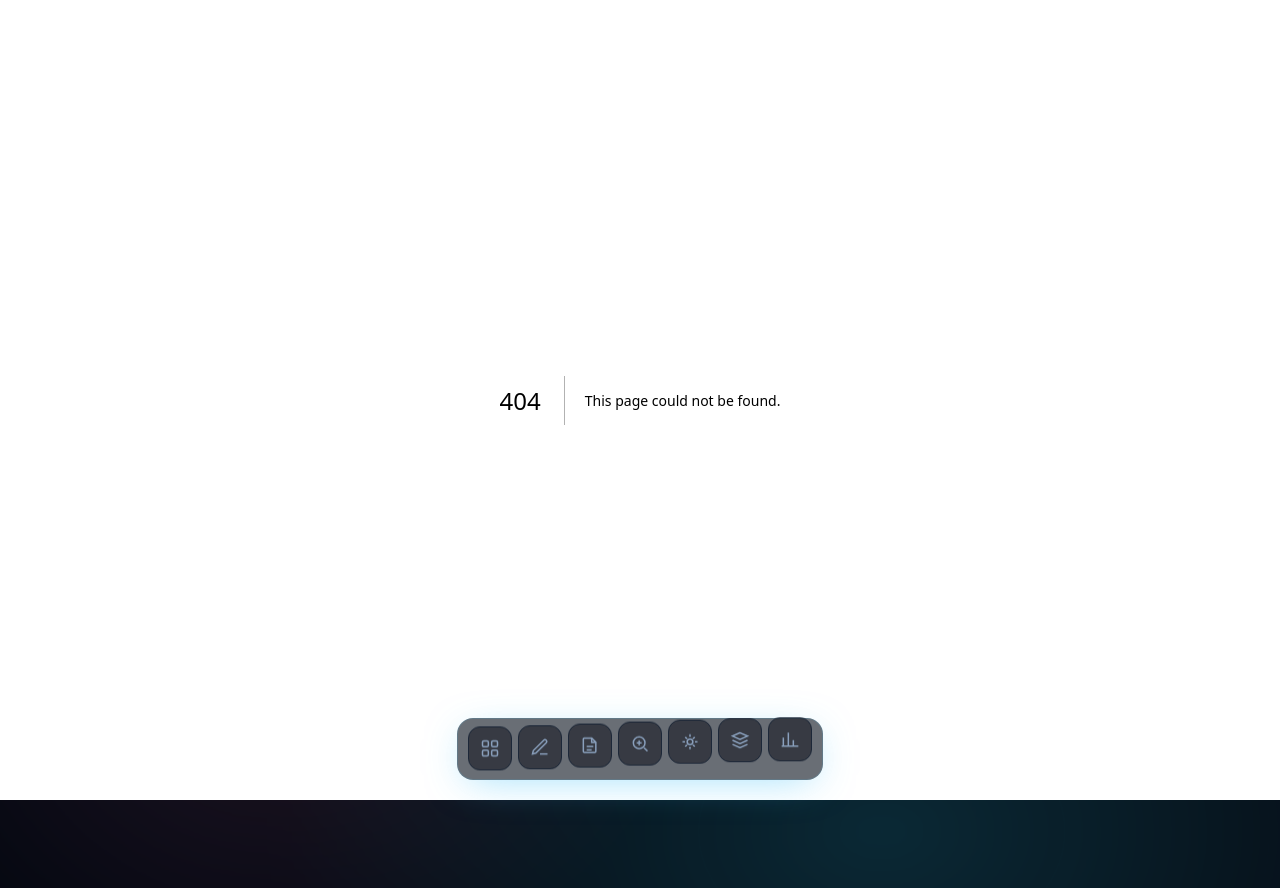
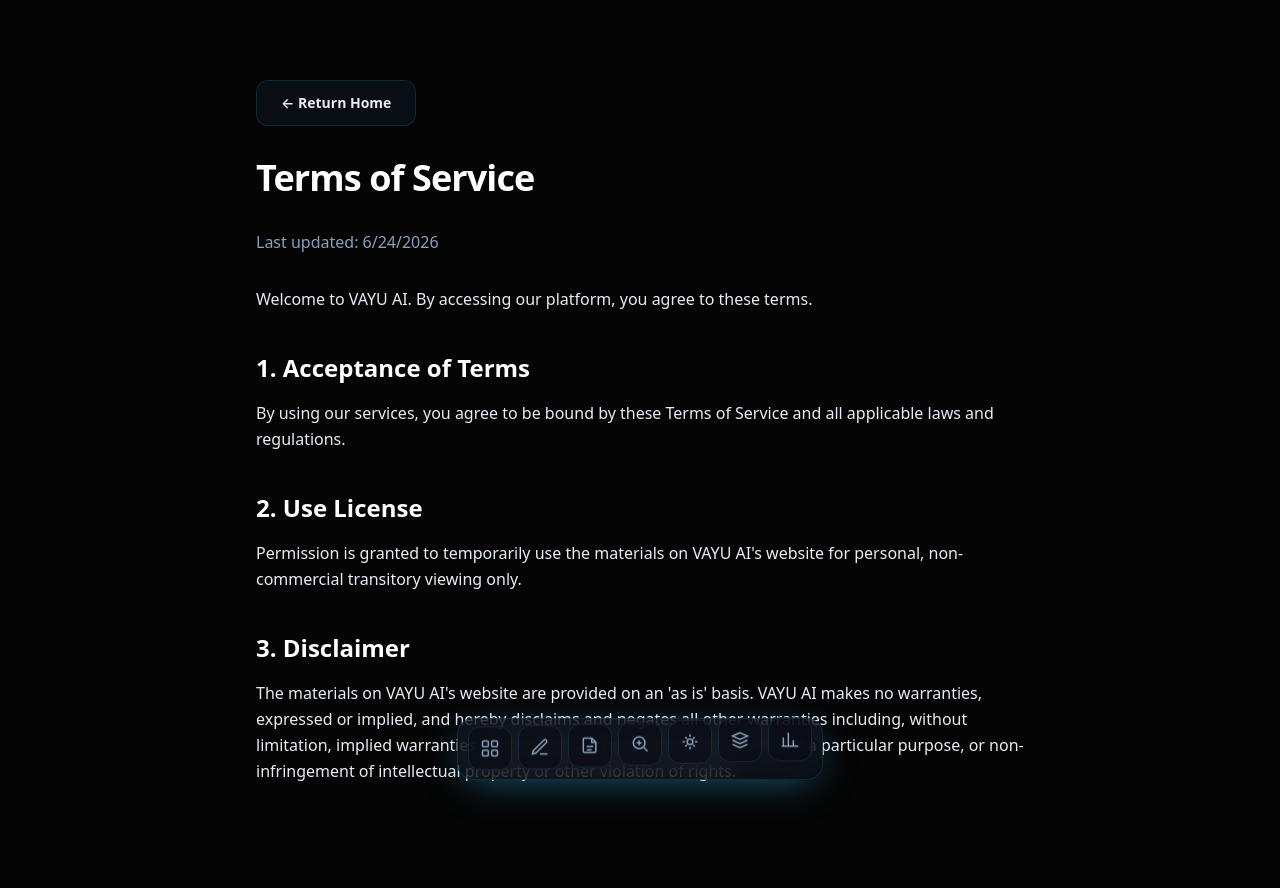
Before and after one commit to blazingarrows1525/vayu-ai, a Next.js app in the folder apps/web/: page /terms in a window 1280 px wide. Before the commit this address had no page. Before the commit the page ends 800 px from the top, so only its background shows below. Built offline with nearby package versions, Linux system fonts and the light colour scheme.

Commit message:
feat: Add Terms of Service and Privacy Policy pages

```diff
--- /dev/null
+++ b/apps/web/app/privacy/page.tsx
@@ -0,0 +1,39 @@
+import { GlowButton } from "@/components/landing/glow-button";
+import Link from "next/link";
+
+export default function PrivacyPage() {
+  return (
+    <main className="min-h-screen bg-[#050505] text-white py-20 px-6">
+      <div className="max-w-3xl mx-auto">
+        <div className="mb-8 inline-block">
+          <GlowButton href="/" variant="ghost" className="px-4 py-2">
+            ← Return Home
+          </GlowButton>
+        </div>
+        <h1 className="text-4xl font-bold mb-8 tracking-tight">Privacy Policy</h1>
+        <div className="prose prose-invert prose-vayu max-w-none">
+          <p className="text-vayu-muted mb-8">Last updated: {new Date().toLocaleDateString()}</p>
+
+          <p className="mb-6 leading-relaxed text-vayu-fg">
+            Your privacy is important to us. It is VAYU AI's policy to respect your privacy regarding any information we may collect from you across our website.
+          </p>
+
+          <h2 className="text-2xl font-semibold mt-10 mb-4 text-white">1. Information We Collect</h2>
+          <p className="mb-6 leading-relaxed text-vayu-fg">
+            We only ask for personal information when we truly need it to provide a service to you. We collect it by fair and lawful means, with your knowledge and consent. We also let you know why we're collecting it and how it will be used.
+          </p>
+
+          <h2 className="text-2xl font-semibold mt-10 mb-4 text-white">2. How We Use Information</h2>
+          <p className="mb-6 leading-relaxed text-vayu-fg">
+            We use the information we collect to provide, maintain, and improve our services, as well as to communicate with you and personalize your experience.
+          </p>
+
+          <h2 className="text-2xl font-semibold mt-10 mb-4 text-white">3. Data Security</h2>
+          <p className="mb-6 leading-relaxed text-vayu-fg">
+            We protect the personal information we store within commercially acceptable means to prevent loss and theft, as well as unauthorized access, disclosure, copying, use or modification.
+          </p>
+        </div>
+      </div>
+    </main>
+  );
+}
--- /dev/null
+++ b/apps/web/app/terms/page.tsx
@@ -0,0 +1,39 @@
+import { GlowButton } from "@/components/landing/glow-button";
+import Link from "next/link";
+
+export default function TermsPage() {
+  return (
+    <main className="min-h-screen bg-[#050505] text-white py-20 px-6">
+      <div className="max-w-3xl mx-auto">
+        <div className="mb-8 inline-block">
+          <GlowButton href="/" variant="ghost" className="px-4 py-2">
+            ← Return Home
+          </GlowButton>
+        </div>
+        <h1 className="text-4xl font-bold mb-8 tracking-tight">Terms of Service</h1>
+        <div className="prose prose-invert prose-vayu max-w-none">
+          <p className="text-vayu-muted mb-8">Last updated: {new Date().toLocaleDateString()}</p>
+
+          <p className="mb-6 leading-relaxed text-vayu-fg">
+            Welcome to VAYU AI. By accessing our platform, you agree to these terms.
+          </p>
+
+          <h2 className="text-2xl font-semibold mt-10 mb-4 text-white">1. Acceptance of Terms</h2>
+          <p className="mb-6 leading-relaxed text-vayu-fg">
+            By using our services, you agree to be bound by these Terms of Service and all applicable laws and regulations.
+          </p>
+
+          <h2 className="text-2xl font-semibold mt-10 mb-4 text-white">2. Use License</h2>
+          <p className="mb-6 leading-relaxed text-vayu-fg">
+            Permission is granted to temporarily use the materials on VAYU AI's website for personal, non-commercial transitory viewing only.
+          </p>
+
+          <h2 className="text-2xl font-semibold mt-10 mb-4 text-white">3. Disclaimer</h2>
+          <p className="mb-6 leading-relaxed text-vayu-fg">
+            The materials on VAYU AI's website are provided on an 'as is' basis. VAYU AI makes no warranties, expressed or implied, and hereby disclaims and negates all other warranties including, without limitation, implied warranties or conditions of merchantability, fitness for a particular purpose, or non-infringement of intellectual property or other violation of rights.
+          </p>
+        </div>
+      </div>
+    </main>
+  );
+}
--- a/apps/web/components/auth-form.tsx
+++ b/apps/web/components/auth-form.tsx
@@ -110,9 +110,9 @@
 
       <p className="mt-6 text-xs text-center text-vayu-muted opacity-80">
         By continuing, you agree to our{" "}
-        <a href="#" className="underline hover:text-white transition-colors">Terms of Service</a>{" "}
+        <a href="/terms" className="underline hover:text-white transition-colors">Terms of Service</a>{" "}
         and{" "}
-        <a href="#" className="underline hover:text-white transition-colors">Privacy Policy</a>.
+        <a href="/privacy" className="underline hover:text-white transition-colors">Privacy Policy</a>.
       </p>
     </div>
   );
```
